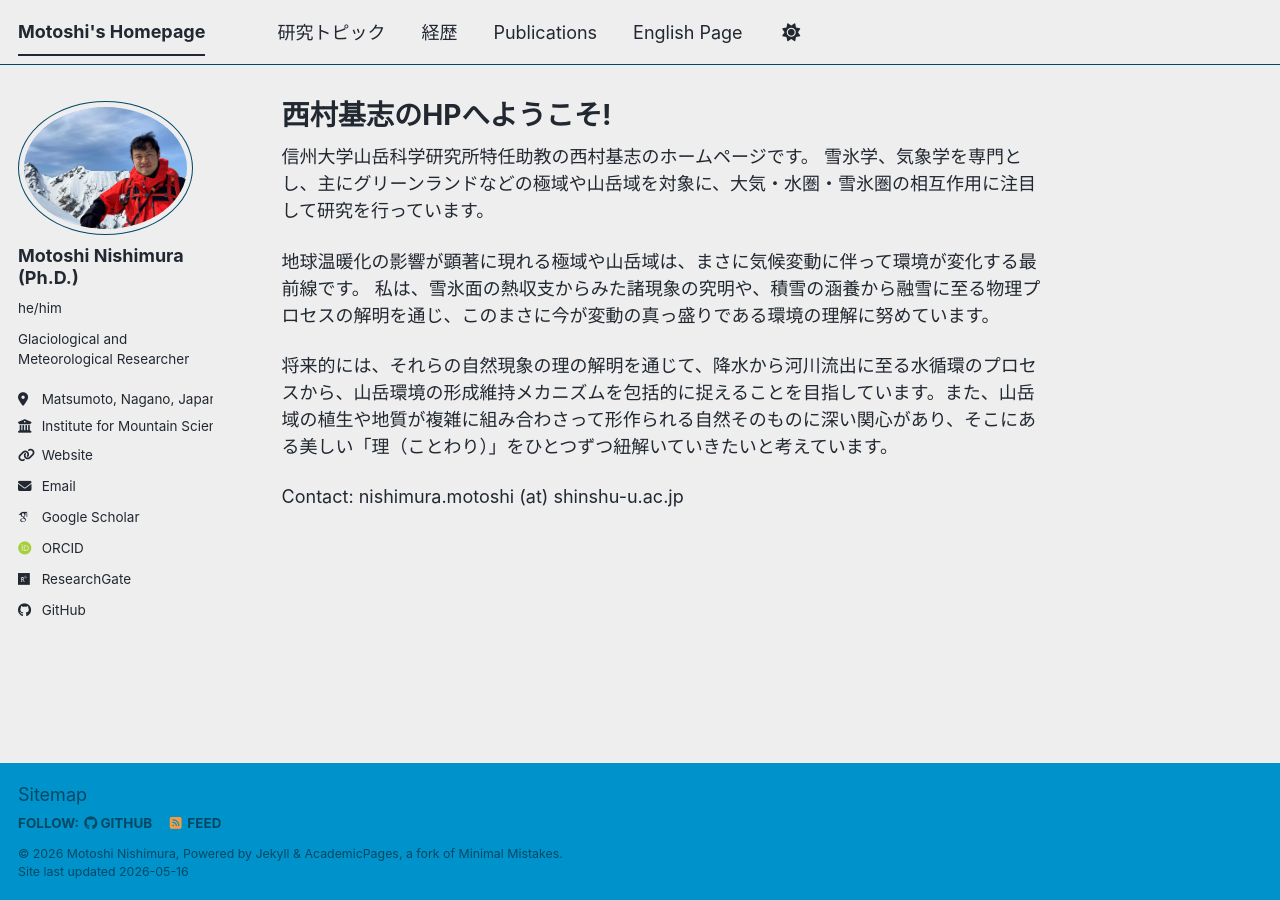
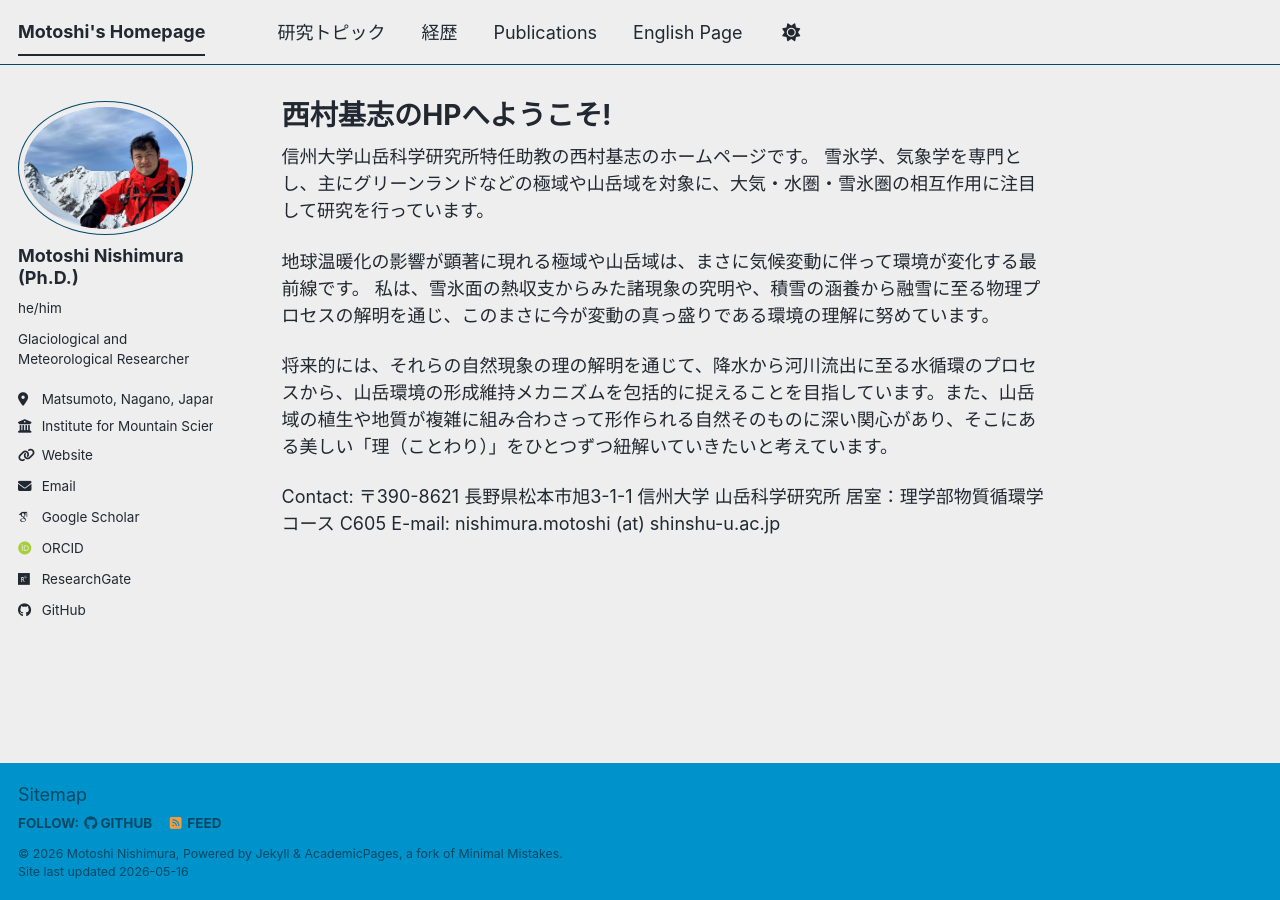
Before and after one commit to MotoshiNishimura/MotoshiNishimura.github.io, a Jekyll site: the page built from _pages/about.md, in a window 1280 px wide. Built offline with Jekyll 4.4.1, drawn with Linux system fonts in a browser that asks for light colours; some web fonts are replaced; a script bundle is joined from its source files by our own code; library files that are not in the unit come from our copies.

Commit message:
Update about.md

```diff
--- a/_pages/about.md
+++ b/_pages/about.md
@@ -14,4 +14,7 @@ redirect_from:
 
 将来的には、それらの自然現象の理の解明を通じて、降水から河川流出に至る水循環のプロセスから、山岳環境の形成維持メカニズムを包括的に捉えることを目指しています。また、山岳域の植生や地質が複雑に組み合わさって形作られる自然そのものに深い関心があり、そこにある美しい「理（ことわり）」をひとつずつ紐解いていきたいと考えています。
 
-Contact: nishimura.motoshi (at) shinshu-u.ac.jp
+Contact:
+〒390-8621 長野県松本市旭3-1-1 信州大学 山岳科学研究所
+居室：理学部物質循環学コース C605
+E-mail: nishimura.motoshi (at) shinshu-u.ac.jp
```
